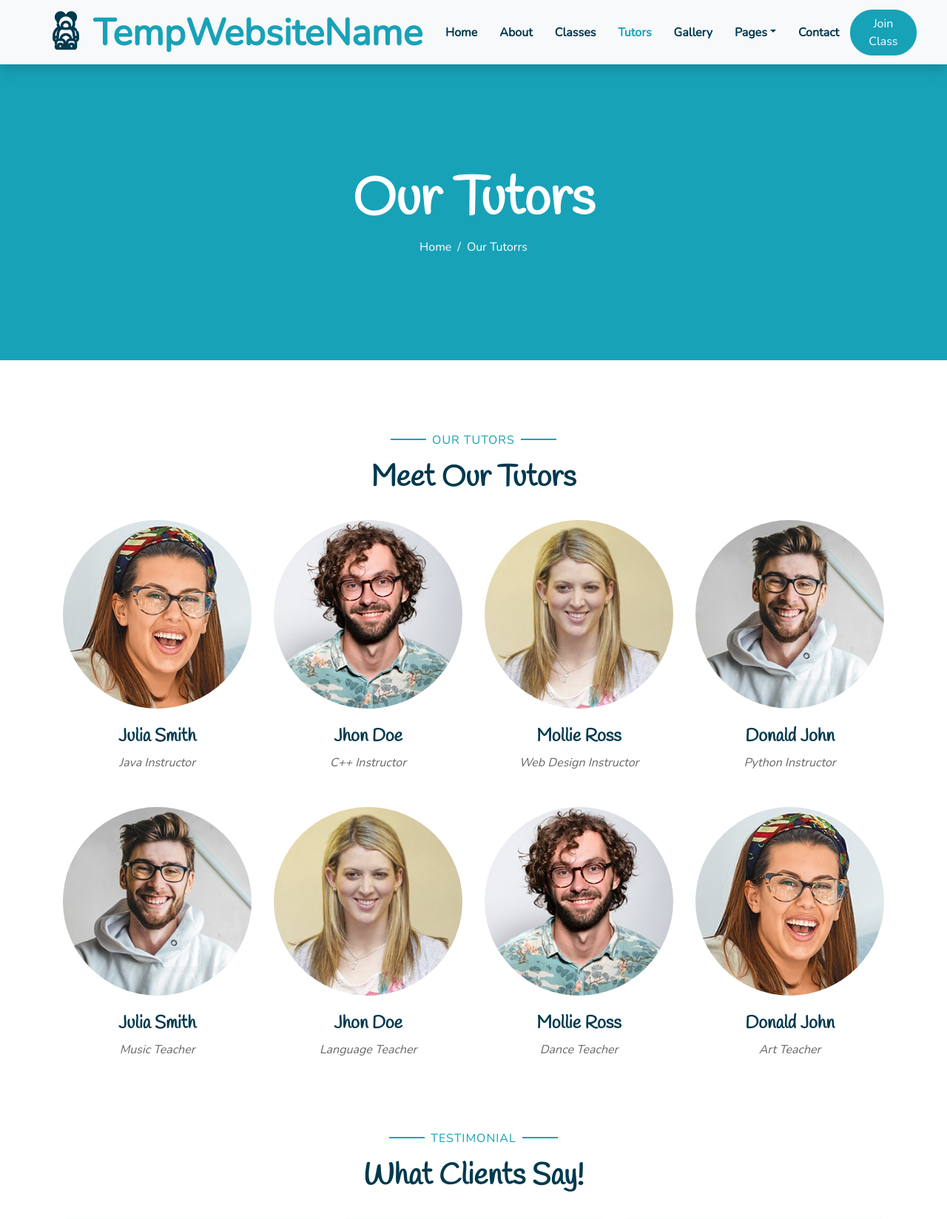
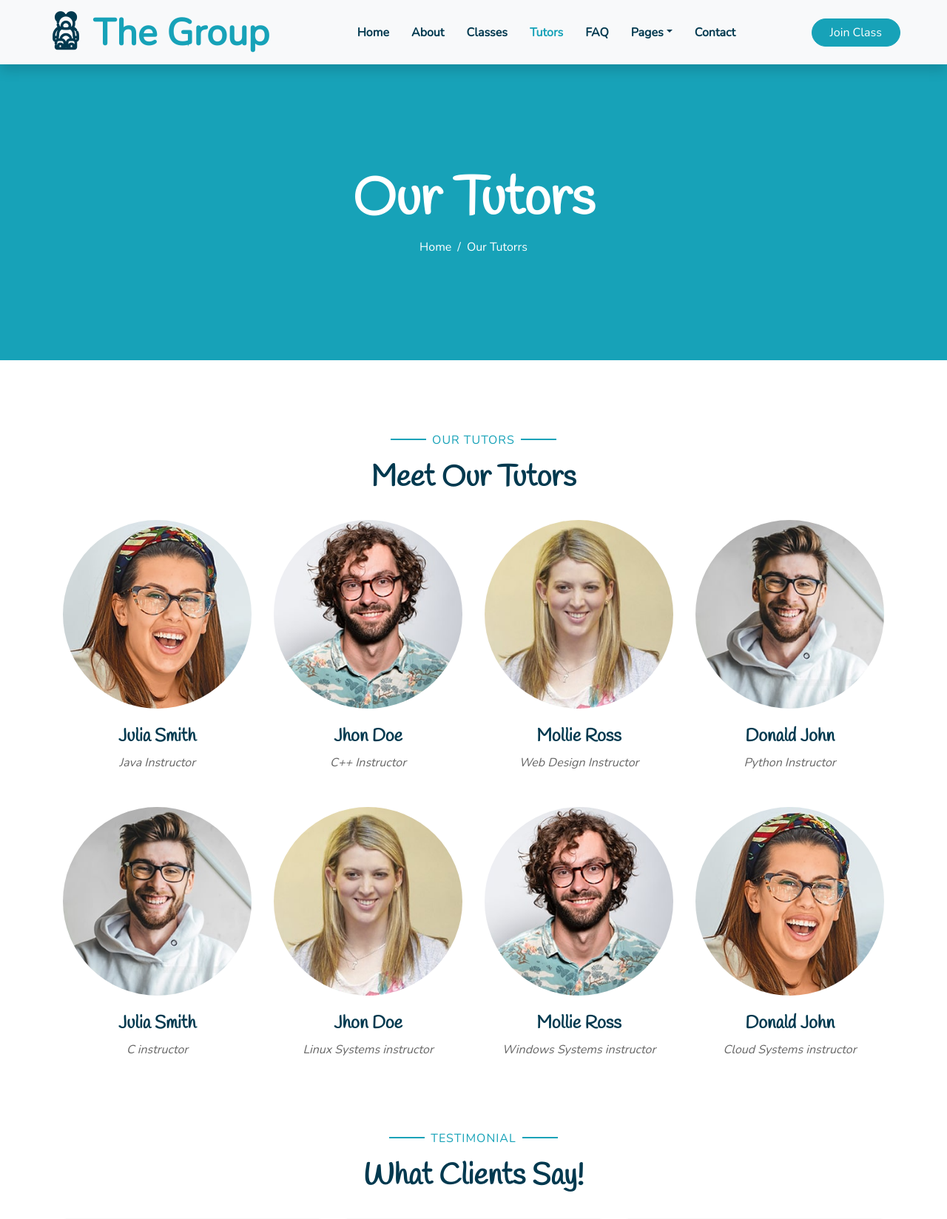
Before and after one commit to snicosia1/Tutor_Website, a Django app: template final_Website/final_Website_Utilities/templates/team.html in a window 1280 px wide. Shown: the top 1648 px of the page at 74% size. Run offline with Django 5.2, Linux system fonts and the light colour scheme; the template is opened without the code that fills it, so the values that code supplies are empty; some libraries are stand-ins or nearby versions.

Commit message:
Add files via upload

```diff
--- a/final_Website/final_Website_Utilities/templates/team.html
+++ b/final_Website/final_Website_Utilities/templates/team.html
@@ -2,13 +2,13 @@
 <html lang="en">
   <head>
     <meta charset="utf-8" />
-    <title>TempWebsite name</title>
+    <title>The Group Education</title>
     <meta content="width=device-width, initial-scale=1.0" name="viewport" />
     <meta content="Free HTML Templates" name="keywords" />
     <meta content="Free HTML Templates" name="description" />
 
     <!-- Favicon -->
-    <link href="assets/img/favicon.ico" rel="icon" />
+    <link href="static/theme/assets/img/favicon.ico" rel="icon" />
 
     <!-- Google Web Fonts -->
     <link rel="preconnect" href="https://fonts.gstatic.com" />
@@ -24,14 +24,14 @@
     />
 
     <!-- Flaticon Font -->
-    <link href="assets/lib/flaticon/font/flaticon.css" rel="stylesheet" />
+    <link href="static/theme/assets/lib/flaticon/font/flaticon.css" rel="stylesheet" />
 
     <!-- Libraries Stylesheet -->
-    <link href="assets/lib/owlcarousel/assets/owl.carousel.min.css" rel="stylesheet" />
-    <link href="assets/lib/lightbox/css/lightbox.min.css" rel="stylesheet" />
+    <link href="static/theme/assets/lib/owlcarousel/assets/owl.carousel.min.css" rel="stylesheet" />
+    <link href="static/theme/assets/lib/lightbox/css/lightbox.min.css" rel="stylesheet" />
 
     <!-- Customized Bootstrap Stylesheet -->
-    <link href="assets/css/style.css" rel="stylesheet" />
+    <link href="static/theme/assets/css/style.css" rel="stylesheet" />
   </head>
 
   <body>
@@ -46,7 +46,7 @@
           style="font-size: 50px"
         >
           <i class="flaticon-043-teddy-bear"></i>
-          <span class="text-primary">TempWebsiteName</span>
+          <span class="text-primary">The Group</span>
         </a>
         <button
           type="button"
@@ -65,7 +65,7 @@
             <a href="about.html" class="nav-item nav-link">About</a>
             <a href="class.html" class="nav-item nav-link">Classes</a>
             <a href="team.html" class="nav-item nav-link active">Tutors</a>
-            <a href="gallery.html" class="nav-item nav-link">Gallery</a>
+            <a href="faq.html" class="nav-item nav-link">FAQ</a>
             <div class="nav-item dropdown">
               <a
                 href="#"
@@ -270,14 +270,14 @@
               </div>
             </div>
             <h4>Julia Smith</h4>
-            <i>Music Teacher</i>
+            <i>C instructor</i>
           </div>
           <div class="col-md-6 col-lg-3 text-center team mb-5">
             <div
               class="position-relative overflow-hidden mb-4"
               style="border-radius: 100%"
             >
-              <img class="img-fluid w-100" src="assets/img/team-3.jpg" alt="" />
+              <img class="img-fluid w-100" src="static/theme/assets/img/team-3.jpg" alt="" />
               <div
                 class="team-social d-flex align-items-center justify-content-center w-100 h-100 position-absolute"
               >
@@ -302,14 +302,14 @@
               </div>
             </div>
             <h4>Jhon Doe</h4>
-            <i>Language Teacher</i>
+            <i>Linux Systems instructor</i>
           </div>
           <div class="col-md-6 col-lg-3 text-center team mb-5">
             <div
               class="position-relative overflow-hidden mb-4"
               style="border-radius: 100%"
             >
-              <img class="img-fluid w-100" src="assets/img/team-2.jpg" alt="" />
+              <img class="img-fluid w-100" src="static/theme/assets/img/team-2.jpg" alt="" />
               <div
                 class="team-social d-flex align-items-center justify-content-center w-100 h-100 position-absolute"
               >
@@ -334,14 +334,14 @@
               </div>
             </div>
             <h4>Mollie Ross</h4>
-            <i>Dance Teacher</i>
+            <i>Windows Systems instructor</i>
           </div>
           <div class="col-md-6 col-lg-3 text-center team mb-5">
             <div
               class="position-relative overflow-hidden mb-4"
               style="border-radius: 100%"
             >
-              <img class="img-fluid w-100" src="assets/img/team-1.jpg" alt="" />
+              <img class="img-fluid w-100" src="static/theme/assets/img/team-1.jpg" alt="" />
               <div
                 class="team-social d-flex align-items-center justify-content-center w-100 h-100 position-absolute"
               >
@@ -366,7 +366,7 @@
               </div>
             </div>
             <h4>Donald John</h4>
-            <i>Art Teacher</i>
+            <i>Cloud Systems instructor</i>
           </div>
         </div>
       </div>
@@ -476,7 +476,7 @@
             style="font-size: 40px; line-height: 40px"
           >
             <i class="flaticon-043-teddy-bear"></i>
-            <span class="text-white">TempWebsiteNamer</span>
+            <span class="text-white">The Group Education</span>
           </a>
           <p>
             Labore dolor amet ipsum ea, erat sit ipsum duo eos. Volup amet ea
@@ -593,7 +593,7 @@
       >
         <p class="m-0 text-center text-white">
           &copy;
-          <a class="text-primary font-weight-bold" href="#">TempWebsiteName</a>.
+          <a class="text-primary font-weight-bold" href="#">The Group Education</a>.
           All Rights Reserved.
 
           <!--/*** This template is free as long as you keep the footer author’s credit link/attribution link/backlink. If you'd like to use the template without the footer author’s credit link/attribution link/backlink, you can purchase the Credit Removal License from "https://htmlcodex.com/credit-removal". Thank you for your support. ***/-->
```
Also changed, not shown: other parts of final_Website/final_Website_Utilities/templates/team.html (+17 -17 lines).
